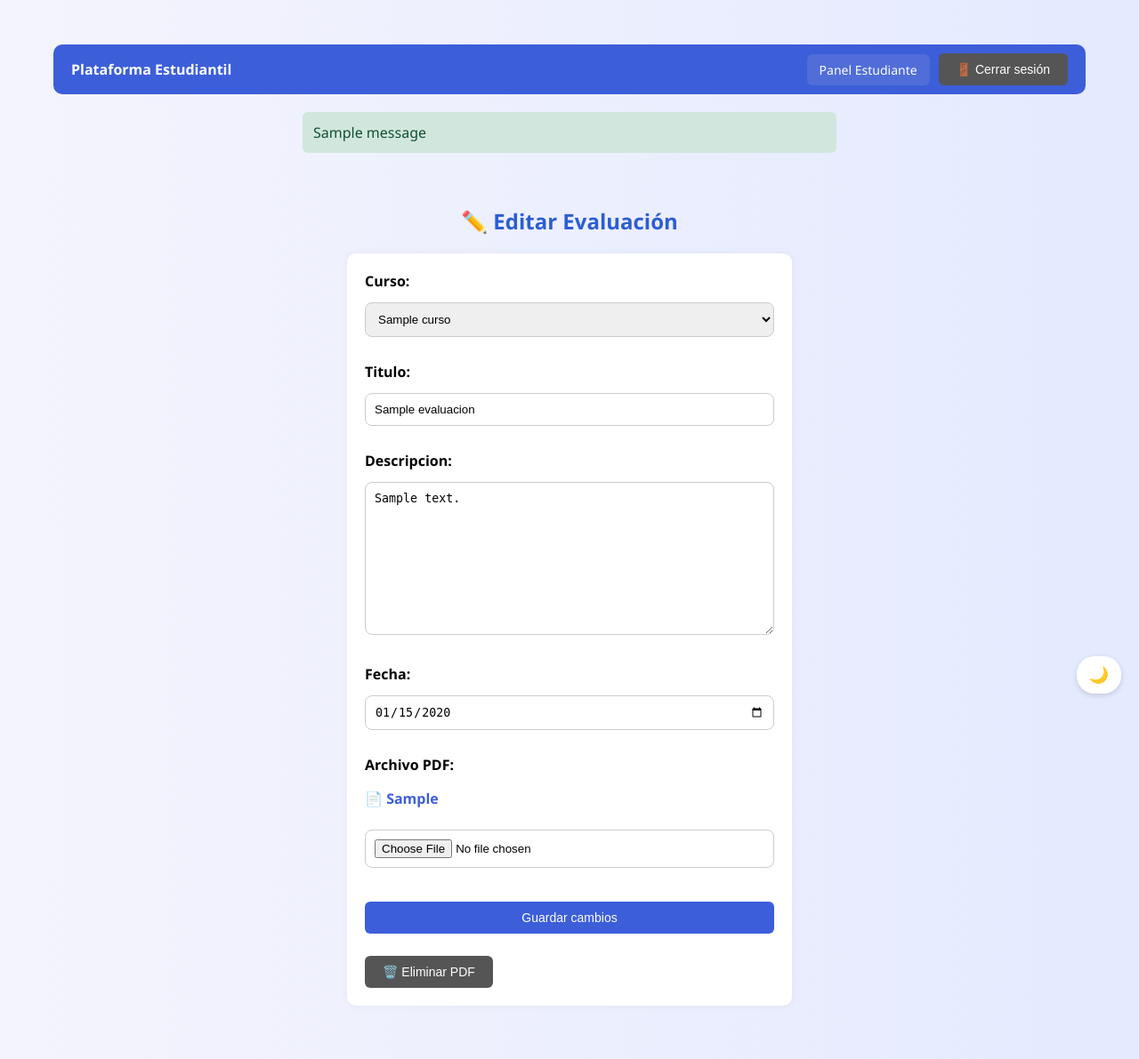
After one commit to Frix23x/plataformasedu-django, a Django app: page /evaluacion/1/editar/ in a window 1280 px wide. The commit adds this page. Shown: the whole page at 89% size. Run offline with Django 4.2, Linux system fonts and the light colour scheme; a user stored in the database is signed in; tables that the repository leaves empty hold one stand-in row (values such as "Sample post"); one stand-in notice (Sample message) is shown.

Commit message:
💾 Actualización completa del proyecto antes de cerrar sesión

```diff
--- a/app/cursos_project/settings.py
+++ b/app/cursos_project/settings.py
@@ -2,6 +2,7 @@
 # Este archivo configura todo el comportamiento del proyecto Django:
 # bases de datos, apps instaladas, rutas, lenguaje, seguridad, etc.
 
+import os
 from pathlib import Path
 
 # Ruta base del proyecto (donde se encuentra manage.py)
@@ -95,3 +96,7 @@ AUTH_USER_MODEL = 'usuarios.Usuario'
 
 # 📦 En producción, se usará esta carpeta para recolectar todos los archivos estáticos (con collectstatic)
 STATIC_ROOT = BASE_DIR / 'staticfiles'
+
+# Archivos
+MEDIA_URL = "/media/"
+MEDIA_ROOT = os.path.join(BASE_DIR, 'media')
--- a/app/cursos_project/urls.py
+++ b/app/cursos_project/urls.py
@@ -1,7 +1,19 @@
+from django.conf import settings
+from django.conf.urls.static import static
 from django.contrib import admin
-from django.urls import path, include
+from django.urls import include, path
+from django.views.static import serve
 
 urlpatterns = [
     path('admin/', admin.site.urls),
-    path('', include('usuarios.urls')),  # esto carga las URLs desde usuarios/urls.py
+    path('', include('usuarios.urls')),
 ]
+
+# 🧩 Solo en desarrollo: sirve archivos multimedia
+if settings.DEBUG:
+    urlpatterns += static(settings.MEDIA_URL, document_root=settings.MEDIA_ROOT)
+
+# 🧩 Para evitar el error 404 del favicon
+urlpatterns += [
+    path('favicon.ico', serve, {'path': 'favicon.ico', 'document_root': settings.BASE_DIR}),
+]
--- a/app/usuarios/forms.py
+++ b/app/usuarios/forms.py
@@ -3,9 +3,12 @@
 # Django los usará para renderizar formularios en HTML, validar campos y guardar datos.
 
 from django import forms
-from django.contrib.auth.forms import UserCreationForm  # Formulario base para registrar usuarios con contraseña
-from .models import Usuario                              # Modelo personalizado de usuario
-from .models import Evaluacion                           # Modelo de evaluaciones
+from django.contrib.auth.forms import \
+    UserCreationForm  # Formulario base para registrar usuarios con contraseña
+
+from .models import Evaluacion  # Modelo de evaluaciones
+from .models import Usuario  # Modelo personalizado de usuario
+
 
 # 🧑‍💻 Formulario para registrar nuevos usuarios
 class RegistroForm(UserCreationForm):
@@ -19,10 +22,28 @@ class RegistroForm(UserCreationForm):
         # - password1 y password2: contraseña y confirmación
 
 # 📝 Formulario para que los profesores creen nuevas evaluaciones
+from django import forms
+
+from .models import Evaluacion
+
+
 class EvaluacionForm(forms.ModelForm):
     class Meta:
-        model = Evaluacion  # Se basa en el modelo Evaluacion
-        fields = ['curso', 'titulo', 'descripcion', 'fecha']
+        model = Evaluacion
+        fields = ['curso', 'titulo', 'descripcion', 'fecha', 'archivo_pdf']
+        widgets = {
+            'fecha': forms.DateInput(attrs={'type': 'date'}),
+            'archivo_pdf': forms.ClearableFileInput(attrs={
+                'class': 'form-control',
+            }),
+        }
+
+
+    # 🔁 Para que también se muestre bien al cargar la fecha ya guardada
+    def __init__(self, *args, **kwargs):
+        super().__init__(*args, **kwargs)
+        if self.instance and self.instance.fecha:
+            self.initial['fecha'] = self.instance.fecha.strftime('%Y-%m-%d')
         # Campos del formulario:
         # - curso: curso al que pertenece
         # - titulo: nombre de la evaluación
--- a/app/usuarios/templates/base.html
+++ b/app/usuarios/templates/base.html
@@ -214,9 +214,21 @@
       .dark-mode a {
         color: #ffffff !important;
       }
+      .dark-mode .evaluacion-item {
+        background-color: #1e1e1e !important;
+        color: #f0f0f0 !important;
+      }
+
+      .dark-mode .evaluacion-box {
+        background-color: #1e1e1e !important;
+        color: #f0f0f0 !important;
+        border: 1px solid #333;
+      }
     </style>
   </head>
   <body class="{% block body_class %}default-page{% endblock %}">
+
+    <!-- ✅ BARRA DE NAVEGACIÓN -->
     {% if not request.path == '/login/' and not request.path == '/registro/' %}
     <nav
       style="
@@ -239,39 +251,15 @@
         >
       </div>
       <div style="display: flex; gap: 10px; align-items: center">
-        {% if user.is_authenticated %} {% if user.rol == 'profesor' %}
-        <a
-          href="{% url 'panel_profesor' %}"
-          style="
-            background-color: #506dd8;
-            color: white;
-            padding: 8px 14px;
-            border-radius: 6px;
-            text-decoration: none;
-            font-size: 14px;
-          "
-          >Panel Profesor</a
-        >
-
+        {% if user.is_authenticated %}
+          {% if user.rol == 'profesor' %}
+            <a href="{% url 'panel_profesor' %}" style="background-color: #506dd8; color: white; padding: 8px 14px; border-radius: 6px; text-decoration: none; font-size: 14px;">Panel Profesor</a>
           {% elif user.rol == 'estudiante' %}
-        <a
-          href="{% url 'panel_estudiante' %}"
-          style="
-            background-color: #506dd8;
-            color: white;
-            padding: 8px 14px;
-            border-radius: 6px;
-            text-decoration: none;
-            font-size: 14px;
-          "
-          >Panel Estudiante</a
-        >
+            <a href="{% url 'panel_estudiante' %}" style="background-color: #506dd8; color: white; padding: 8px 14px; border-radius: 6px; text-decoration: none; font-size: 14px;">Panel Estudiante</a>
           {% endif %}
           <form action="{% url 'logout' %}" method="post" style="display: inline">
             {% csrf_token %}
-          <button type="submit" class="btn btn-secondary" style="margin: 0">
-            🚪 Cerrar sesión
-          </button>
+            <button type="submit" class="btn btn-secondary" style="margin: 0">🚪 Cerrar sesión</button>
           </form>
         {% else %}
           <a href="{% url 'login' %}" class="btn">Iniciar sesión</a>
@@ -280,11 +268,23 @@
     </nav>
     {% endif %}
 
+     <!-- ✅ MENSAJES FLASH DE ÉXITO / ERROR -->
+      {% if messages %}
+       <div style="margin: 20px auto; max-width: 600px;">
+          {% for message in messages %}
+            <div style="padding: 12px; background-color: #d1e7dd; color: #0f5132; border-radius: 6px; margin-bottom: 10px;">
+             {{ message }}
+           </div>
+         {% endfor %}
+      </div>
+    {% endif %}
+
+   <!-- ✅ CONTENIDO DE LA PÁGINA -->
    <div class="{% block container_class %}container{% endblock %}">
      {% block content %}{% endblock %}
    </div>
 
-    <!-- 🌙 Botón modo oscuro -->
+   <!-- ✅ BOTÓN MODO OSCURO -->
    <button
      id="theme-toggle"
      style="
@@ -304,6 +304,7 @@
      🌙
    </button>
 
+   <!-- ✅ SCRIPT DEL TOGGLE -->
    <script>
      const toggleBtn = document.getElementById("theme-toggle");
      const currentTheme = localStorage.getItem("theme");
@@ -320,5 +321,6 @@
         toggleBtn.textContent = isDark ? "☀️" : "🌙";
      });
     </script>
+
   </body>
 </html>
--- a/app/usuarios/templates/crear_evaluacion.html
+++ b/app/usuarios/templates/crear_evaluacion.html
@@ -9,7 +9,7 @@
 <h2 style="color: #2c5dd2; text-align: center; margin-bottom: 20px;">📝 Crear Evaluación</h2>
 
 <div class="page-container">
-    <form method="post">
+    <form method="post" enctype="multipart/form-data">
         {% csrf_token %}
         {{ form.as_p }}
         <button type="submit" class="btn button-full">Crear Evaluación</button>
--- /dev/null
+++ b/app/usuarios/templates/editar_evaluacion.html
@@ -0,0 +1,83 @@
+{% extends 'base.html' %}
+{% load static %}
+
+{% block title %}Editar Evaluación{% endblock %}
+{% block body_class %}page-background{% endblock %}
+{% block container_class %}container{% endblock %}
+
+{% block content %}
+<h2 style="text-align: center; color: #2c5dd2;">✏️ Editar Evaluación</h2>
+
+<div class="page-container">
+    <form method="post" enctype="multipart/form-data">
+        {% csrf_token %}
+
+        <div class="form-group">
+            {{ form.curso.label_tag }} {{ form.curso }}
+        </div>
+
+        <div class="form-group">
+            {{ form.titulo.label_tag }} {{ form.titulo }}
+        </div>
+
+        <div class="form-group">
+            {{ form.descripcion.label_tag }} {{ form.descripcion }}
+        </div>
+
+        <div class="form-group">
+            {{ form.fecha.label_tag }} {{ form.fecha }}
+        </div>
+
+        <div class="form-group">
+            <label><strong>Archivo PDF:</strong></label>
+            {% if form.instance.archivo_pdf %}
+                <p>📄 <a href="{{ form.instance.archivo_pdf.url }}" target="_blank">
+                    {{ form.instance.archivo_pdf.name|cut:"evaluaciones/" }}
+                </a></p>
+            {% endif %}
+            <input type="file" name="archivo_pdf" class="form-control">
+            {{ form.archivo_pdf.errors }}
+        </div>
+
+        <button type="submit" class="btn button-full">Guardar cambios</button>
+    </form>
+
+    {% if form.instance.archivo_pdf %}
+        <form method="post" style="margin-top: 15px;">
+            {% csrf_token %}
+            <button type="submit" name="eliminar_pdf" class="btn btn-secondary">🗑️ Eliminar PDF</button>
+        </form>
+    {% endif %}
+</div>
+
+<style>
+    .form-group {
+        margin-bottom: 20px;
+    }
+
+    .form-group label {
+        font-weight: bold;
+        display: block;
+        margin-bottom: 5px;
+    }
+
+    .form-group input,
+    .form-group select,
+    .form-group textarea {
+        width: 100%;
+        padding: 10px;
+        border-radius: 8px;
+        border: 1px solid #ccc;
+    }
+
+    .form-group a {
+        color: #3c5ed9;
+        font-weight: bold;
+        text-decoration: none;
+    }
+
+    .form-group a:hover {
+        text-decoration: underline;
+    }
+</style>
+{% endblock %}
--- a/app/usuarios/urls.py
+++ b/app/usuarios/urls.py
@@ -1,5 +1,9 @@
+from django.conf import settings
+from django.conf.urls.static import static
+from django.contrib.auth.views import LogoutView
 from django.urls import path
-from django.contrib.auth.views import LogoutView
+from django.views.static import serve
+
 from . import views
 
 urlpatterns = [
@@ -11,4 +15,9 @@ urlpatterns = [
     path('evaluaciones/', views.evaluaciones_estudiante, name='evaluaciones_estudiante'), # Para las evaluaciones
     path('crear-evaluacion/', views.crear_evaluacion, name='crear_evaluacion'), # Para crear las evaluaciones
     path('logout/', LogoutView.as_view(next_page='login'), name='logout'), # Para cerrar sesión
+    path('evaluacion/<int:evaluacion_id>/editar/', views.editar_evaluacion, name='editar_evaluacion'), # Para editar evaluacion
+    path('evaluacion/<int:evaluacion_id>/eliminar/', views.eliminar_evaluacion, name='eliminar_evaluacion'), # Para eliminar evaluacion
 ]
+
+if settings.DEBUG:
+    urlpatterns += static(settings.MEDIA_URL, document_root=settings.MEDIA_ROOT)
--- a/app/usuarios/views.py
+++ b/app/usuarios/views.py
@@ -2,50 +2,61 @@
 # Este archivo contiene todas las vistas del proyecto (la lógica de las páginas).
 # Cada función representa una página (HTML) que el usuario puede ver o interactuar.
 
-from django.shortcuts import render, redirect                  # render para mostrar HTML, redirect para redirecciones
-from django.contrib.auth import authenticate, login            # Funciones de autenticación y login de Django
-from django.contrib import messages                            # Sistema de mensajes (flash messages)
-from django.http import HttpResponse                           # Para respuestas simples
-from django.contrib.auth.decorators import login_required      # Decorador para requerir login en una vista
-from django.views.decorators.http import require_POST          # Decorador para aceptar solo POST
-from .forms import RegistroForm, EvaluacionForm                # Formularios personalizados
-from .models import Curso, Inscripcion, Usuario, Evaluacion    # Modelos que se usan en las vistas
+from django.contrib import messages  # Sistema de mensajes (flash messages)
+from django.contrib.auth import (  # Funciones de autenticación y login de Django
+    authenticate, login)
+from django.contrib.auth.decorators import \
+    login_required  # Decorador para requerir login en una vista
+from django.http import HttpResponse  # Para respuestas simples
+from django.shortcuts import (  # render para mostrar HTML, redirect para redirecciones
+    get_object_or_404, redirect, render)
+from django.views.decorators.http import \
+    require_POST  # Decorador para aceptar solo POST
+
+from .forms import EvaluacionForm, RegistroForm  # Formularios personalizados
+from .models import Evaluacion  # Modelos que se usan en las vistas
+from .models import Curso, Inscripcion, Usuario
+
 
 # 📝 Vista de registro de usuario
 def registro(request):
-    if request.method == 'POST':
+    if request.method == "POST":
         form = RegistroForm(request.POST)
         if form.is_valid():
             form.save()
-            return redirect('login')  # Redirige a la página de login tras registrar
+            return redirect("login")  # Redirige a la página de login tras registrar
     else:
         form = RegistroForm()
-    return render(request, 'registro.html', {'form': form})
+    return render(request, "registro.html", {"form": form})
+
 
 # 🔐 Vista de login con redirección automática según el rol del usuario
 def login_view(request):
-    if request.method == 'POST':
-        username = request.POST['username']
-        password = request.POST['password']
+    if request.method == "POST":
+        username = request.POST["username"]
+        password = request.POST["password"]
 
         usuario = authenticate(request, username=username, password=password)
         if usuario is not None:
             login(request, usuario)
             # Redirige según el rol del usuario
-            if usuario.rol == 'admin':
-                return redirect('/admin/')
-            elif usuario.rol == 'profesor':
-                return redirect('/panel-profesor/')
+            if usuario.rol == "admin":
+                return redirect("/admin/")
+            elif usuario.rol == "profesor":
+                return redirect("/panel-profesor/")
             else:
-                return redirect('/panel-estudiante/')
+                return redirect("/panel-estudiante/")
         else:
-            messages.error(request, 'Usuario o contraseña incorrectos.')
+            messages.error(request, "Usuario o contraseña incorrectos.")
 
-    return render(request, 'login.html')
+    return render(request, "login.html")
+
 
 # 👨‍🏫 Vista del panel del profesor
 @login_required
 def panel_profesor(request):
+    if request.user.rol != 'profesor':
+        return HttpsResponse("Solo los profores pueden acceder. Vete", status=403)
     profesor = request.user
 
     # Obtiene todos los cursos que dicta el profesor
@@ -57,13 +68,18 @@ def panel_profesor(request):
         estudiantes = Usuario.objects.filter(inscripcion__curso=curso)
         cursos_con_estudiantes.append((curso, estudiantes))
 
-    return render(request, 'panel_profesor.html', {
-        'cursos_con_estudiantes': cursos_con_estudiantes
-    })
+    return render(
+        request,
+        "panel_profesor.html",
+        {"cursos_con_estudiantes": cursos_con_estudiantes},
+    )
+
 
 # 🎓 Vista del panel del estudiante
 @login_required
 def panel_estudiante(request):
+    if request.user.rol != 'estudiante':
+        return HttpResponse("Solo los estudiantes pueden acceder.", status=403)
     usuario = request.user
 
     # Cursos donde el estudiante ya está inscrito
@@ -72,10 +88,15 @@ def panel_estudiante(request):
     # Cursos que aún no ha tomado
     cursos_disponibles = Curso.objects.exclude(inscripcion__estudiante=usuario)
 
-    return render(request, 'panel_estudiante.html', {
-        'cursos_disponibles': cursos_disponibles,
-        'cursos_inscritos': cursos_inscritos,
-    })
+    return render(
+        request,
+        "panel_estudiante.html",
+        {
+            "cursos_disponibles": cursos_disponibles,
+            "cursos_inscritos": cursos_inscritos,
+        },
+    )
+
 
 # ➕ Vista para inscribirse a un curso (solo vía POST)
 @login_required
@@ -84,12 +105,15 @@ def inscribirse(request, curso_id):
     curso = Curso.objects.get(id=curso_id)
 
     # Evita inscribirse dos veces al mismo curso
-    ya_inscrito = Inscripcion.objects.filter(estudiante=request.user, curso=curso).exists()
+    ya_inscrito = Inscripcion.objects.filter(
+        estudiante=request.user, curso=curso
+    ).exists()
 
     if not ya_inscrito:
         Inscripcion.objects.create(estudiante=request.user, curso=curso)
 
-    return redirect('panel_estudiante')
+    return redirect("panel_estudiante")
+
 
 # 📋 Vista para que el estudiante vea sus evaluaciones
 @login_required
@@ -100,34 +124,75 @@ def evaluaciones_estudiante(request):
     cursos_inscritos = Curso.objects.filter(inscripcion__estudiante=usuario)
 
     # Y luego encuentra las evaluaciones de esos cursos
-    evaluaciones = Evaluacion.objects.filter(curso__in=cursos_inscritos).order_by('fecha')
+    evaluaciones = Evaluacion.objects.filter(curso__in=cursos_inscritos).order_by(
+        "fecha"
+    )
 
-    return render(request, 'evaluaciones_estudiante.html', {
-        'evaluaciones': evaluaciones
-    })
+    return render(
+        request, "evaluaciones_estudiante.html", {"evaluaciones": evaluaciones}
+    )
+
 
 # 📝 Vista para que el profesor cree una evaluación
 @login_required
 def crear_evaluacion(request):
+    # 🔐 Bloqueo directo si el usuario no es profesor
+    if request.user.rol != 'profesor':
+        return HttpResponse("Solo los profesores pueden crear evaluaciones. FUERA DE ACA", status=403)
+
     profesor = request.user
-
-    # Solo puede crear evaluaciones para sus propios cursos
     cursos_del_profesor = Curso.objects.filter(profesor=profesor)
 
-    if request.method == 'POST':
-        form = EvaluacionForm(request.POST)
+    if request.method == "POST":
+        form = EvaluacionForm(request.POST, request.FILES, instance=evaluacion)
         if form.is_valid():
+            messages.success(request, "✅ Evaluación creada exitosamente.")
             evaluacion = form.save(commit=False)
 
-            # Validación adicional: solo puede crear evaluaciones de sus propios cursos
             if evaluacion.curso in cursos_del_profesor:
                 evaluacion.save()
-                return redirect('panel_profesor')
+                return redirect("panel_profesor")
             else:
-                form.add_error('curso', 'No puedes crear evaluaciones para cursos que no dictas.')
+                form.add_error("curso", "No puedes crear evaluaciones para cursos que no dictas.")
     else:
         form = EvaluacionForm()
-        # Limita los cursos mostrados en el formulario solo a los del profesor
-        form.fields['curso'].queryset = cursos_del_profesor
+        form.fields["curso"].queryset = cursos_del_profesor
 
-    return render(request, 'crear_evaluacion.html', {'form': form})
+    return render(request, "crear_evaluacion.html", {"form": form})
+
+# Vista para editar una evaluación
+@login_required
+def editar_evaluacion(request, evaluacion_id):
+    evaluacion = get_object_or_404(Evaluacion, id=evaluacion_id)
+
+    if request.user != evaluacion.curso.profesor:
+        return HttpResponse("No tienes permiso para editar esta evaluacion. Fuera de aca", status=403)
+
+    if 'eliminar_pdf' in request.POST:
+        evaluacion.archivo_pdf.delete(save=True)
+        messages.success(request, "🗑️ Archivo PDF eliminado exitosamente.")
+        return redirect('editar_evaluacion', evaluacion_id=evaluacion.id)
+
+    if request.method == "POST":
+        form = EvaluacionForm(request.POST, request.FILES, instance=evaluacion)
+        if form.is_valid():
+            form.save()
+            messages.success(request, "✅ Cambios guardados correctamente.")
+            return redirect("panel_profesor")
+    else:
+        form = EvaluacionForm(instance=evaluacion)
+
+    return render(request, "editar_evaluacion.html", {"form": form})
+
+
+# ! Eliminar una evaluacion
+@login_required
+@require_POST
+def eliminar_evaluacion(request, evaluacion_id):
+    evaluacion = get_object_or_404(Evaluacion, id=evaluacion_id)
+
+    if request.user != evaluacion.curso.profesor:
+        return HttpResponse("No tienes permiso para eliminar esta evaluacion. Fuera de aca", status=403)
+
+    evaluacion.delete()
+    return redirect("panel_profesor")
```
Also changed, not shown: app/usuarios/models.py (+36 -22 lines), app/usuarios/templates/evaluaciones_estudiante.html (+8 -3 lines), app/usuarios/templates/panel_profesor.html (+20 -3 lines), app/favicon.ico (added), app/usuarios/migrations/0005_evaluacion_archivo_pdf.py (added). Lines whose indentation alone changed are shown as unchanged.
